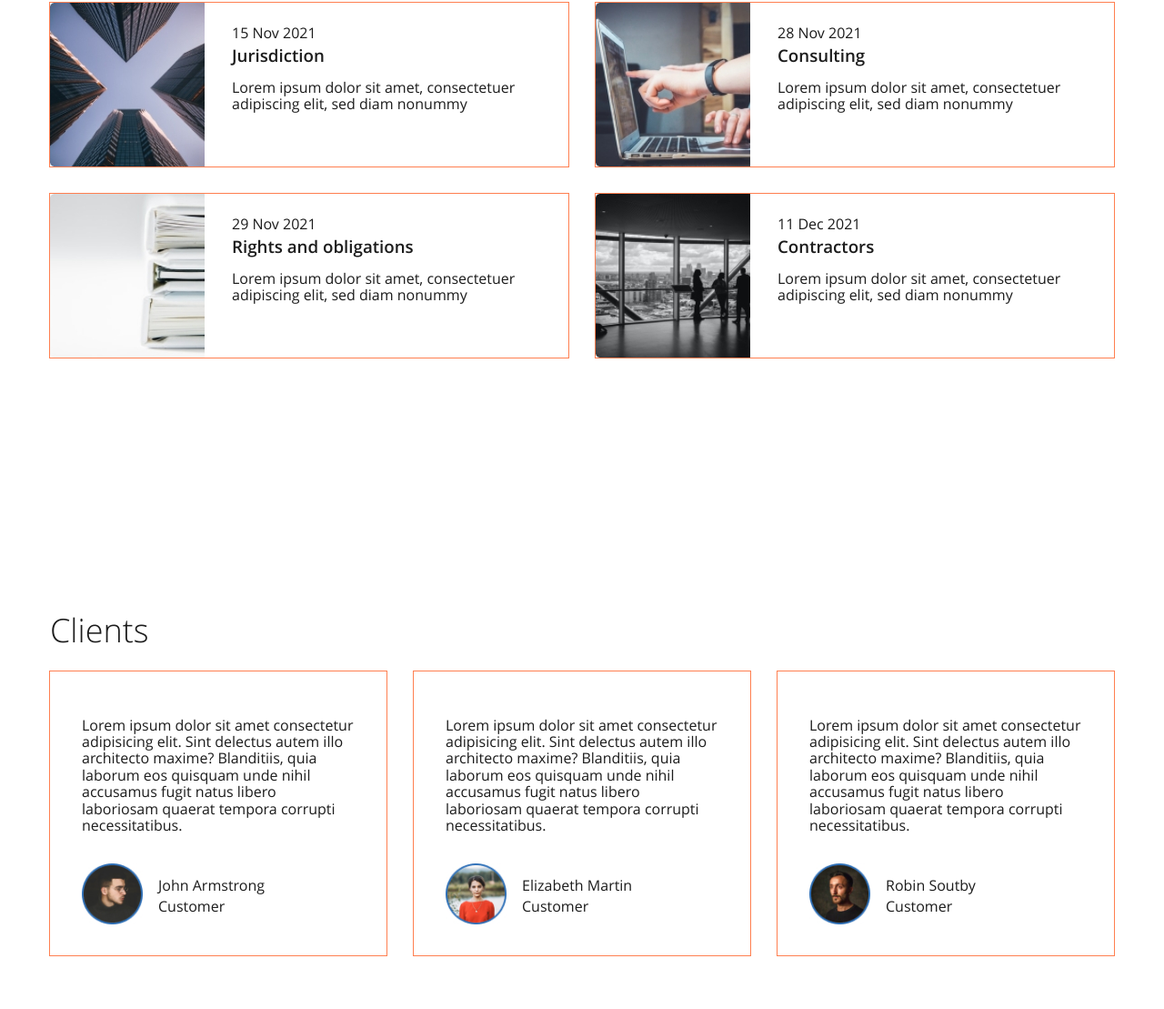
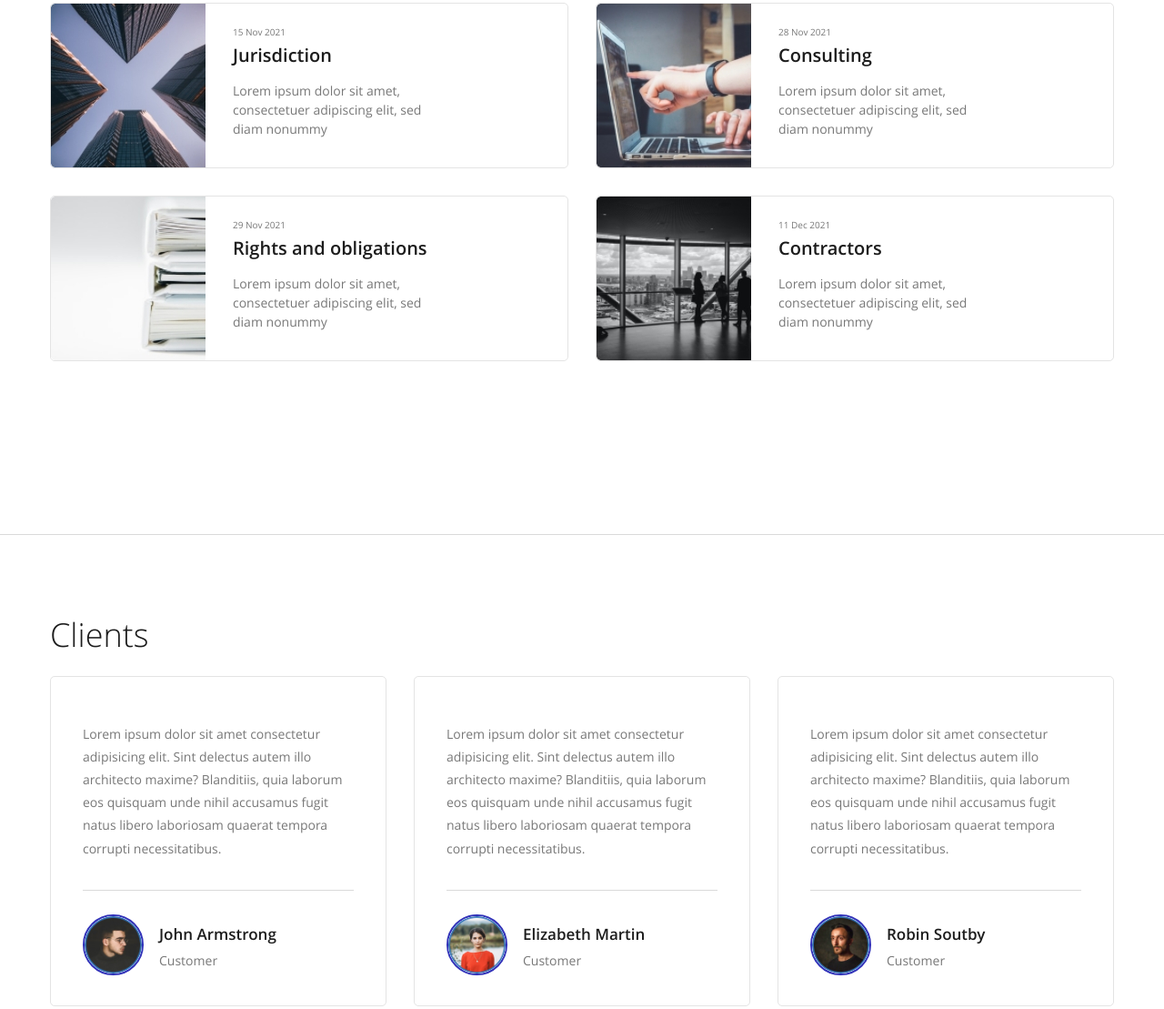
Before and after one commit to st7tech/Lionic, a plain HTML site: page index.html in a window 1280 px wide. Shown: the part 1538-2647 px from the top of the page at 91% size. Drawn offline with Linux system fonts and the light colour scheme.

Commit message:
style(ui): layout styles
Written for basic layout compliance for section:
1. Articles;
2. Clients.

```diff
--- a/css/style.css
+++ b/css/style.css
@@ -51,7 +51,7 @@ body {
 
   font-family: "OpenSans", sans-serif;
   font-weight: 400;
-  color: #1C1C1C;
+  color: #1c1c1c;
 }
 
 /* Default style end */
@@ -240,7 +240,7 @@ body {
 
   width: 270px;
 
-  border: 1px solid #E4E4E4;
+  border: 1px solid #e4e4e4;
   border-radius: 5px;
 }
 .services-item:nth-child(4n) {
@@ -270,12 +270,16 @@ body {
 }
 
 .services {
-  border-bottom: 1px solid #DADADA;
+  border-bottom: 1px solid #dadada;
 }
 
 /* Services section end */
 
 /* Article section start */
+
+.articles {
+  border-bottom: 1px solid #dadada;
+}
 
 .artiles-list {
   flex-wrap: wrap;
@@ -283,12 +287,18 @@ body {
 
 .articles-item {
   width: 570px;
+
   margin-bottom: 30px;
-  outline: 1px solid coral;
+}
+.articles-item:not(:nth-child(2n)) {
+  margin-right: 30px;
 }
 
-.articles-item:not(:nth-child(2n)) {
-  margin-right: 30px;
+.blog-preview {
+  border: 1px solid #e4e4e4;
+  border-radius: 5px;
+
+  overflow: hidden;
 }
 
 .blog-preview-image {
@@ -303,27 +313,46 @@ body {
 .blog-preview-time {
   display: block;
   margin-bottom: 5px;
+
+  line-height: 150%;
+  font-size: 10px;
+  color: #787878;
 }
 
 .blog-preview-title {
   margin: 0;
   margin-bottom: 15px;
+
+  font-weight: 600;
+  font-size: 20px;
+  line-height: 130%;
 }
 
 .blog-preview-descr {
   margin: 0;
+  max-width: 210px;
+
+  font-size: 14px;
+  line-height: 150%;
+  color: #787878;
 }
 
 /* Article section start */
 
 /* Clients section start */
 
+.clients {
+  border-bottom: 1px solid #dadada;
+}
+
 .clients-item {
+  flex-direction: column;
+
   width: 370px;
   padding: 50px 35px 30px 35px;
-  flex-direction: column;
 
-  outline: 1px solid coral;
+  border: 1px solid #e4e4e4;
+  border-radius: 5px;
 }
 
 .clients-item:not(:last-child) {
@@ -333,11 +362,20 @@ body {
 .clients-item-descr {
   margin: 0;
   margin-bottom: 33px;
+
+  font-size: 14px;
+  line-height: 180%;
+  color: #787878;
 }
 
 .clients-user {
   margin-top: auto;
+  padding-top: 26px;
+
   align-items: center;
+
+  border-top: 1px solid #dadada;
+  width: 100%;
 }
 
 .clients-avatart {
@@ -345,9 +383,23 @@ body {
   width: 67px;
   margin-right: 17px;
 }
+.clients-avatart img {
+  width: 100%;
+  height: 100%;
+  border: 2px solid #3132B9;
+  border-radius: 100%;
+}
 
 .clients-name {
-  margin-bottom: 5px;
+  font-weight: 600;
+  font-size: 17px;
+  line-height: 180%;
+}
+
+.clients-post {
+  font-size: 14px;
+  line-height: 180%;
+  color: #787878;
 }
 
 /* Clients section end */
--- a/index.html
+++ b/index.html
@@ -332,7 +332,7 @@
       <!-- Section clients end -->
 
       <!-- Section contacts start -->
-      <section class="contacts" id="contacts">
+      <section class="contacts section-offset" id="contacts">
         <div class="container">
           <h2 class="section-title contacts-title">Contacts</h2>
           <address class="contacts-address">
```
